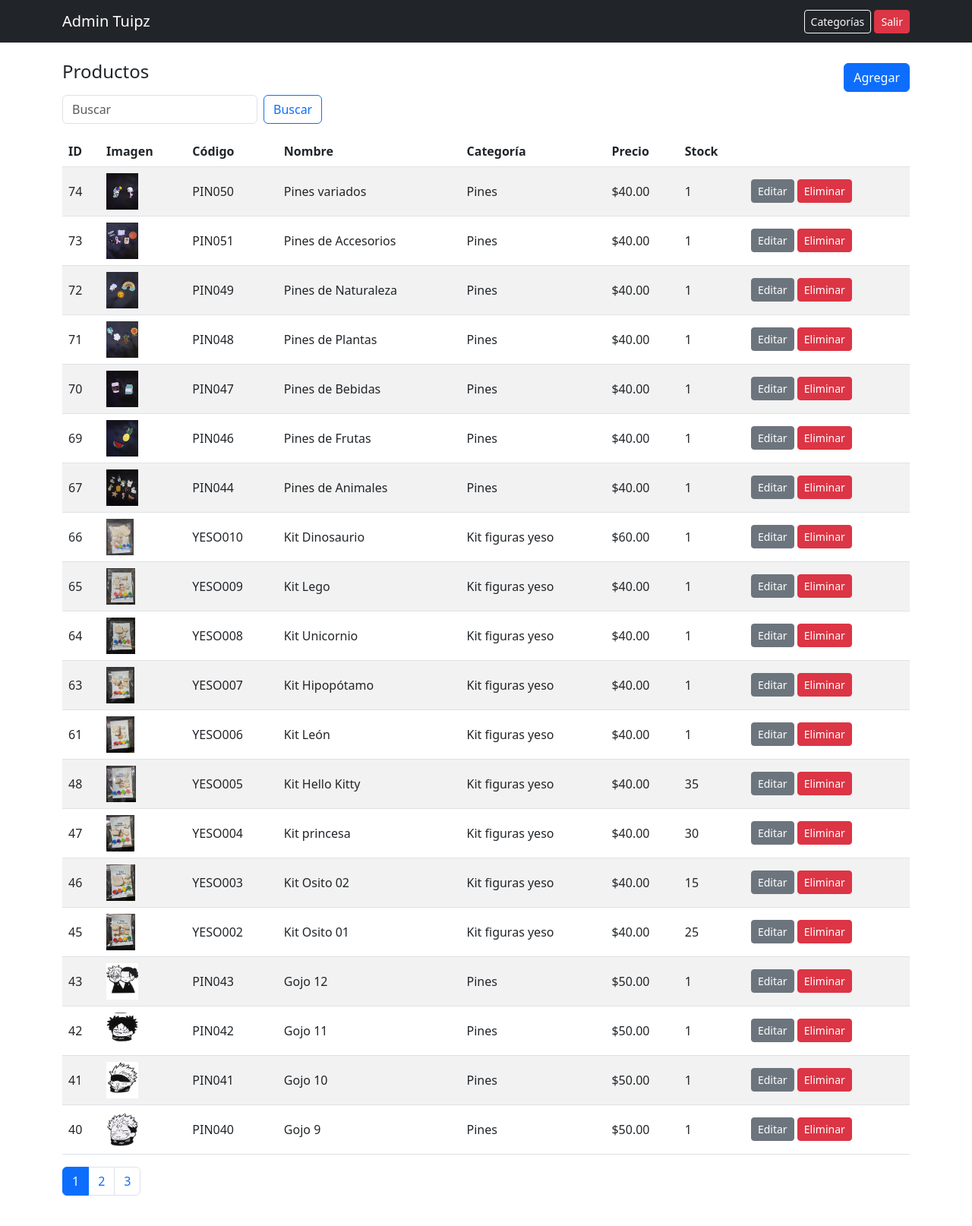
After one commit to OscarIst21/Tuipz-Collections, a PHP site: page /catalogo_Tuipz/admin/productos.php in a window 1280 px wide. The commit adds this page. Shown: the whole page at 76% size. Run offline with PHP 8.4, Linux system fonts and the light colour scheme; the visitor is signed in with stand-in values (Sample User, id 1); data comes from the database, SQL or seed files in the repository; tables that the repository leaves empty or names only in its code hold one stand-in row (values such as "Sample post").

Commit message:
feat: nuevo panel de admin

```diff
--- /dev/null
+++ b/admin/logout.php
@@ -0,0 +1,6 @@
+<?php
+session_start();
+require_once __DIR__ . '/../config.php';
+admin_logout();
+header('Location: login.php');
+exit;
--- /dev/null
+++ b/admin/productos.php
@@ -0,0 +1,276 @@
+<?php
+session_start();
+require_once __DIR__ . '/../config.php';
+admin_requerido();
+$pdo = conectarDB();
+$categoriasMap = obtenerCategoriasEnum($pdo);
+$activos = $pdo->query("SELECT nombre FROM categorias_admin WHERE activo=1")->fetchAll(PDO::FETCH_COLUMN);
+$todas = array_values($categoriasMap);
+$categorias = $activos ? array_values(array_intersect($todas, $activos)) : $todas;
+$uploadDir = __DIR__ . '/../img/uploads';
+if (!is_dir($uploadDir)) {
+    mkdir($uploadDir, 0777, true);
+}
+function guardarImagen($file, $uploadDir) {
+    if (!isset($file['tmp_name']) || $file['error'] !== UPLOAD_ERR_OK) return null;
+    $ext = strtolower(pathinfo($file['name'], PATHINFO_EXTENSION));
+    $permitidas = ['jpg','jpeg','png','webp'];
+    if (!in_array($ext, $permitidas)) return null;
+    $nombre = uniqid('prod_') . '.' . $ext;
+    $destinoFs = $uploadDir . '/' . $nombre;
+    if (!move_uploaded_file($file['tmp_name'], $destinoFs)) return null;
+    return 'img/uploads/' . $nombre;
+}
+if ($_SERVER['REQUEST_METHOD'] === 'POST') {
+    $accion = $_POST['accion'] ?? '';
+    if ($accion === 'crear') {
+        $codigo = limpiarDatos($_POST['codigo'] ?? '');
+        $nombre = limpiarDatos($_POST['nombre'] ?? '');
+        $descripcion = limpiarDatos($_POST['descripcion'] ?? '');
+        $precio = (float)($_POST['precio'] ?? 0);
+        $categoriaSel = $_POST['categoria'] ?? '';
+        $stock = (int)($_POST['stock'] ?? 0);
+        if (!in_array($categoriaSel, $categorias)) $categoriaSel = $categorias[0] ?? '';
+        $imagenPath = guardarImagen($_FILES['imagen'] ?? [], $uploadDir);
+        $stmt = $pdo->prepare("INSERT INTO productos (codigo,nombre,descripcion,precio,categoria,stock,imagen) VALUES (?,?,?,?,?,?,?)");
+        $stmt->execute([$codigo,$nombre,$descripcion,$precio,$categoriaSel,$stock,$imagenPath]);
+        header('Location: productos.php');
+        exit;
+    }
+    if ($accion === 'actualizar') {
+        $id = (int)($_POST['id'] ?? 0);
+        $codigo = limpiarDatos($_POST['codigo'] ?? '');
+        $nombre = limpiarDatos($_POST['nombre'] ?? '');
+        $descripcion = limpiarDatos($_POST['descripcion'] ?? '');
+        $precio = (float)($_POST['precio'] ?? 0);
+        $categoriaSel = $_POST['categoria'] ?? '';
+        $stock = (int)($_POST['stock'] ?? 0);
+        if (!in_array($categoriaSel, $categorias)) $categoriaSel = $categorias[0] ?? '';
+        $imagenPath = guardarImagen($_FILES['imagen'] ?? [], $uploadDir);
+        if ($imagenPath) {
+            $stmt = $pdo->prepare("UPDATE productos SET codigo=?, nombre=?, descripcion=?, precio=?, categoria=?, stock=?, imagen=? WHERE id=?");
+            $stmt->execute([$codigo,$nombre,$descripcion,$precio,$categoriaSel,$stock,$imagenPath,$id]);
+        } else {
+            $stmt = $pdo->prepare("UPDATE productos SET codigo=?, nombre=?, descripcion=?, precio=?, categoria=?, stock=? WHERE id=?");
+            $stmt->execute([$codigo,$nombre,$descripcion,$precio,$categoriaSel,$stock,$id]);
+        }
+        header('Location: productos.php');
+        exit;
+    }
+    if ($accion === 'eliminar') {
+        $id = (int)($_POST['id'] ?? 0);
+        $stmt = $pdo->prepare("DELETE FROM productos WHERE id=?");
+        $stmt->execute([$id]);
+        header('Location: productos.php');
+        exit;
+    }
+}
+$busqueda = isset($_GET['q']) ? limpiarDatos($_GET['q']) : '';
+$pagina = isset($_GET['pagina']) ? (int)$_GET['pagina'] : 1;
+$porPagina = 20;
+$sql = "SELECT * FROM productos WHERE 1=1";
+$params = [];
+if ($busqueda) {
+    $sql .= " AND (nombre LIKE ? OR codigo LIKE ?)";
+    $params[] = "%$busqueda%";
+    $params[] = "%$busqueda%";
+}
+$countSql = str_replace("SELECT *", "SELECT COUNT(*)", $sql);
+$stmt = $pdo->prepare($countSql);
+$stmt->execute($params);
+$total = (int)$stmt->fetchColumn();
+$offset = ($pagina - 1) * $porPagina;
+$sql .= " ORDER BY id DESC LIMIT $porPagina OFFSET $offset";
+$stmt = $pdo->prepare($sql);
+$stmt->execute($params);
+$items = $stmt->fetchAll();
+$totalPaginas = max(1, ceil($total / $porPagina));
+?>
+<!DOCTYPE html>
+<html lang="es">
+<head>
+    <meta charset="UTF-8">
+    <meta name="viewport" content="width=device-width, initial-scale=1.0">
+    <title>Productos</title>
+    <link href="https://cdn.jsdelivr.net/npm/bootstrap@5.3.0/dist/css/bootstrap.min.css" rel="stylesheet">
+</head>
+<body>
+    <nav class="navbar navbar-dark bg-dark">
+        <div class="container">
+            <a class="navbar-brand" href="dashboard.php">Admin Tuipz</a>
+            <div>
+                <a class="btn btn-outline-light btn-sm" href="categorias.php">Categorías</a>
+                <a class="btn btn-danger btn-sm" href="logout.php">Salir</a>
+            </div>
+        </div>
+    </nav>
+    <div class="container py-4">
+        <div class="d-flex justify-content-between align-items-center">
+            <h4 class="mb-3">Productos</h4>
+            <button class="btn btn-primary" data-bs-toggle="modal" data-bs-target="#modalCrear">Agregar</button>
+        </div>
+        <form class="row g-2 mb-3" method="get">
+            <div class="col-auto">
+                <input class="form-control" name="q" placeholder="Buscar" value="<?= htmlspecialchars($busqueda) ?>">
+            </div>
+            <div class="col-auto">
+                <button class="btn btn-outline-primary" type="submit">Buscar</button>
+            </div>
+        </form>
+        <div class="table-responsive">
+            <table class="table table-striped align-middle">
+                <thead>
+                    <tr>
+                        <th>ID</th>
+                        <th>Imagen</th>
+                        <th>Código</th>
+                        <th>Nombre</th>
+                        <th>Categoría</th>
+                        <th>Precio</th>
+                        <th>Stock</th>
+                        <th></th>
+                    </tr>
+                </thead>
+                <tbody>
+                    <?php foreach ($items as $it): ?>
+                    <tr>
+                        <td><?= (int)$it['id'] ?></td>
+                        <td><?php if ($it['imagen']): ?><img src="../<?= htmlspecialchars($it['imagen']) ?>" style="height:48px"><?php endif; ?></td>
+                        <td><?= htmlspecialchars($it['codigo']) ?></td>
+                        <td><?= htmlspecialchars($it['nombre']) ?></td>
+                        <td><?= htmlspecialchars($it['categoria']) ?></td>
+                        <td><?= formatearPrecio($it['precio']) ?></td>
+                        <td><?= (int)$it['stock'] ?></td>
+                        <td>
+                            <button class="btn btn-sm btn-secondary" data-bs-toggle="modal" data-bs-target="#modalEditar<?= (int)$it['id'] ?>">Editar</button>
+                            <form method="post" class="d-inline" onsubmit="return confirm('Eliminar producto?')">
+                                <input type="hidden" name="accion" value="eliminar">
+                                <input type="hidden" name="id" value="<?= (int)$it['id'] ?>">
+                                <button class="btn btn-sm btn-danger" type="submit">Eliminar</button>
+                            </form>
+                        </td>
+                    </tr>
+                    <div class="modal fade" id="modalEditar<?= (int)$it['id'] ?>" tabindex="-1">
+                        <div class="modal-dialog modal-lg">
+                            <div class="modal-content">
+                                <div class="modal-header">
+                                    <h5 class="modal-title">Editar producto</h5>
+                                    <button type="button" class="btn-close" data-bs-dismiss="modal"></button>
+                                </div>
+                                <form method="post" enctype="multipart/form-data">
+                                    <div class="modal-body">
+                                        <div class="row g-3">
+                                            <input type="hidden" name="accion" value="actualizar">
+                                            <input type="hidden" name="id" value="<?= (int)$it['id'] ?>">
+                                            <div class="col-md-4">
+                                                <label class="form-label">Código</label>
+                                                <input class="form-control" name="codigo" value="<?= htmlspecialchars($it['codigo']) ?>" required>
+                                            </div>
+                                            <div class="col-md-8">
+                                                <label class="form-label">Nombre</label>
+                                                <input class="form-control" name="nombre" value="<?= htmlspecialchars($it['nombre']) ?>" required>
+                                            </div>
+                                            <div class="col-12">
+                                                <label class="form-label">Descripción</label>
+                                                <textarea class="form-control" name="descripcion" rows="3"><?= htmlspecialchars($it['descripcion']) ?></textarea>
+                                            </div>
+                                            <div class="col-md-4">
+                                                <label class="form-label">Precio</label>
+                                                <input class="form-control" type="number" step="0.01" name="precio" value="<?= htmlspecialchars($it['precio']) ?>" required>
+                                            </div>
+                                            <div class="col-md-4">
+                                                <label class="form-label">Stock</label>
+                                                <input class="form-control" type="number" name="stock" value="<?= (int)$it['stock'] ?>" required>
+                                            </div>
+                                            <div class="col-md-4">
+                                                <label class="form-label">Categoría</label>
+                                                <select class="form-select" name="categoria">
+                                                    <?php foreach ($categorias as $c): ?>
+                                                    <option value="<?= htmlspecialchars($c) ?>" <?= $c === $it['categoria'] ? 'selected' : '' ?>><?= htmlspecialchars($c) ?></option>
+                                                    <?php endforeach; ?>
+                                                </select>
+                                            </div>
+                                            <div class="col-12">
+                                                <label class="form-label">Imagen</label>
+                                                <input class="form-control" type="file" name="imagen" accept=".jpg,.jpeg,.png,.webp">
+                                            </div>
+                                        </div>
+                                    </div>
+                                    <div class="modal-footer">
+                                        <button class="btn btn-secondary" type="button" data-bs-dismiss="modal">Cancelar</button>
+                                        <button class="btn btn-primary" type="submit">Guardar</button>
+                                    </div>
+                                </form>
+                            </div>
+                        </div>
+                    </div>
+                    <?php endforeach; ?>
+                </tbody>
+            </table>
+        </div>
+        <nav>
+            <ul class="pagination">
+                <?php for ($i=1;$i<=$totalPaginas;$i++): ?>
+                <li class="page-item <?= $i===$pagina?'active':'' ?>">
+                    <a class="page-link" href="?<?= http_build_query(['q'=>$busqueda,'pagina'=>$i]) ?>"><?= $i ?></a>
+                </li>
+                <?php endfor; ?>
+            </ul>
+        </nav>
+    </div>
+    <div class="modal fade" id="modalCrear" tabindex="-1">
+        <div class="modal-dialog modal-lg">
+            <div class="modal-content">
+                <div class="modal-header">
+                    <h5 class="modal-title">Agregar producto</h5>
+                    <button type="button" class="btn-close" data-bs-dismiss="modal"></button>
+                </div>
+                <form method="post" enctype="multipart/form-data">
+                    <div class="modal-body">
+                        <div class="row g-3">
+                            <input type="hidden" name="accion" value="crear">
+                            <div class="col-md-4">
+                                <label class="form-label">Código</label>
+                                <input class="form-control" name="codigo" required>
+                            </div>
+                            <div class="col-md-8">
+                                <label class="form-label">Nombre</label>
+                                <input class="form-control" name="nombre" required>
+                            </div>
+                            <div class="col-12">
+                                <label class="form-label">Descripción</label>
+                                <textarea class="form-control" name="descripcion" rows="3"></textarea>
+                            </div>
+                            <div class="col-md-4">
+                                <label class="form-label">Precio</label>
+                                <input class="form-control" type="number" step="0.01" name="precio" required>
+                            </div>
+                            <div class="col-md-4">
+                                <label class="form-label">Stock</label>
+                                <input class="form-control" type="number" name="stock" required>
+                            </div>
+                            <div class="col-md-4">
+                                <label class="form-label">Categoría</label>
+                                <select class="form-select" name="categoria">
+                                    <?php foreach ($categorias as $c): ?>
+                                    <option value="<?= htmlspecialchars($c) ?>"><?= htmlspecialchars($c) ?></option>
+                                    <?php endforeach; ?>
+                                </select>
+                            </div>
+                            <div class="col-12">
+                                <label class="form-label">Imagen</label>
+                                <input class="form-control" type="file" name="imagen" accept=".jpg,.jpeg,.png,.webp">
+                            </div>
+                        </div>
+                    </div>
+                    <div class="modal-footer">
+                        <button class="btn btn-secondary" type="button" data-bs-dismiss="modal">Cancelar</button>
+                        <button class="btn btn-primary" type="submit">Crear</button>
+                    </div>
+                </form>
+            </div>
+        </div>
+    </div>
+    <script src="https://cdn.jsdelivr.net/npm/bootstrap@5.3.0/dist/js/bootstrap.bundle.min.js"></script>
+</body>
+</html>
--- a/config.php
+++ b/config.php
@@ -17,6 +17,9 @@ define('SITIO_URL', 'http://localhost/catalogo_Tuipz/');
 
 // Configuración de imágenes
 define('IMAGEN_PLACEHOLDER', 'https://via.placeholder.com/300x200?text=Sin+Imagen');
+
+define('ADMIN_USER', 'admin');
+define('ADMIN_PASS', 'tuipz2026');
 
 // Función para conectar a la base de datos
 function conectarDB() {
@@ -51,19 +54,48 @@ function formatearPrecio($precio) {
     return '$' . number_format($precio, 2);
 }
 
-// Función para obtener categorías disponibles
 function obtenerCategorias() {
+    try {
+        $pdo = conectarDB();
+        $cats = $pdo->query("SHOW TABLES LIKE 'categorias_admin'")->fetchColumn();
+        if ($cats) {
+            $activos = $pdo->query("SELECT nombre FROM categorias_admin WHERE activo=1 ORDER BY nombre")->fetchAll(PDO::FETCH_COLUMN);
+            if ($activos && count($activos) > 0) {
+                return array_combine(array_map('strtolower', $activos), $activos);
+            }
+        }
+        return obtenerCategoriasEnum($pdo);
+    } catch (Throwable $e) {
         return [
             'pines' => 'Pines',
             'kit lienzos' => 'Kit Lienzos',
             'kit figuras yeso' => 'Kit Figuras Yeso'
         ];
     }
+}
 
 // Función para validar categoría
 function validarCategoria($categoria) {
     $categorias = obtenerCategorias();
-    return array_key_exists($categoria, $categorias);
+    return array_key_exists(strtolower($categoria), $categorias) || in_array($categoria, $categorias, true);
+}
+
+function normalizarCategoriaSeleccion($categoria) {
+    $categorias = obtenerCategorias();
+    $key = strtolower($categoria);
+    if (array_key_exists($key, $categorias)) return $categorias[$key];
+    if (in_array($categoria, $categorias, true)) return $categoria;
+    return '';
+}
+
+function obtenerCategoriasActivas($pdo) {
+    $ex = $pdo->query("SHOW TABLES LIKE 'categorias_admin'")->fetchColumn();
+    if ($ex) {
+        $activos = $pdo->query("SELECT nombre FROM categorias_admin WHERE activo=1 ORDER BY nombre")->fetchAll(PDO::FETCH_COLUMN);
+        if ($activos) return $activos;
+    }
+    $map = obtenerCategoriasEnum($pdo);
+    return array_values($map);
 }
 
 // Función para generar URL de paginación
@@ -110,10 +142,18 @@ function buscarProductos($pdo, $busqueda = '', $categoria = '', $pagina = 1, $po
         $params[] = "%$busqueda%";
     }
 
-    // Agregar filtro de categoría
-    if (!empty($categoria) && validarCategoria($categoria)) {
+    if (!empty($categoria)) {
+        $cat = normalizarCategoriaSeleccion($categoria);
+        if ($cat !== '') {
             $sql .= " AND categoria = ?";
-        $params[] = $categoria;
+            $params[] = $cat;
+        }
+    }
+    $actives = obtenerCategoriasActivas($pdo);
+    if (!empty($actives)) {
+        $placeholders = implode(',', array_fill(0, count($actives), '?'));
+        $sql .= " AND categoria IN ($placeholders)";
+        $params = array_merge($params, $actives);
     }
 
     // Contar total de productos
@@ -158,4 +198,36 @@ function obtenerProductosRelacionados($pdo, $categoria, $idExcluir, $limite = 4)
     $stmt->execute([$categoria, $idExcluir, $limite]);
     return $stmt->fetchAll();
 }
+
+function admin_login($usuario, $contrasena) {
+    if ($usuario === ADMIN_USER && $contrasena === ADMIN_PASS) {
+        $_SESSION['admin'] = true;
+        return true;
+    }
+    return false;
+}
+
+function admin_logout() {
+    unset($_SESSION['admin']);
+}
+
+function admin_requerido() {
+    if (!isset($_SESSION['admin']) || $_SESSION['admin'] !== true) {
+        header('Location: login.php');
+        exit;
+    }
+}
+
+function obtenerCategoriasEnum($pdo) {
+    $sql = "SELECT COLUMN_TYPE FROM INFORMATION_SCHEMA.COLUMNS WHERE TABLE_SCHEMA = ? AND TABLE_NAME = 'productos' AND COLUMN_NAME = 'categoria'";
+    $stmt = $pdo->prepare($sql);
+    $stmt->execute([DB_NAME]);
+    $row = $stmt->fetchColumn();
+    if (!$row) return obtenerCategorias();
+    $inicio = strpos($row, '(');
+    $fin = strrpos($row, ')');
+    $contenido = substr($row, $inicio + 1, $fin - $inicio - 1);
+    $valores = array_map(function($v) { return trim(trim($v), "'"); }, explode(',', $contenido));
+    return array_combine(array_map('strtolower', $valores), $valores);
+}
 ?>
```
Also changed, not shown: admin/categorias.php (added, +91 -0 lines), admin/dashboard.php (added, +44 -0 lines), admin/login.php (added, +59 -0 lines), index.php (+17 -20 lines), 1 other file. Lines whose indentation alone changed are shown as unchanged.
